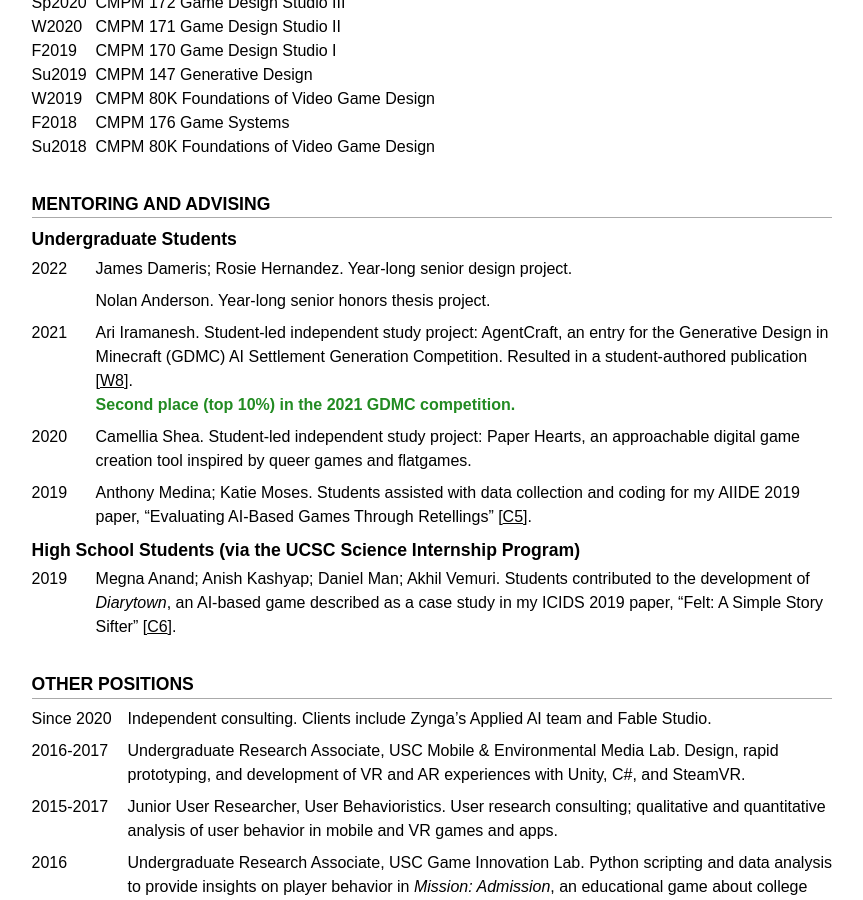
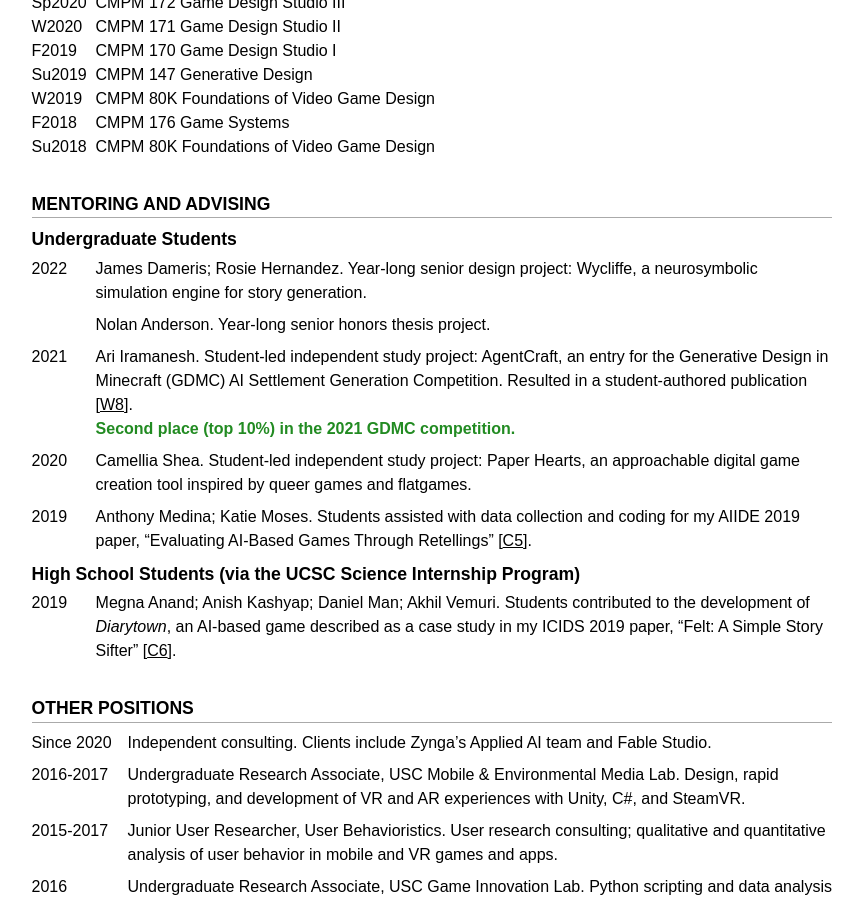
Before and after one commit to mkremins/mkremins.github.io, a Jekyll site: the page built from cv/index.html, in a window 1280 px wide and 900 px high, scrolled down 7709 px. Shown: the whole window, without its empty margins (208-1071 px from the left). Built offline with Jekyll 4.4.1, drawn with Linux system fonts in a browser that asks for light colours; some web fonts are replaced.

Commit message:
Further describe current undergrad project in CV

```diff
--- a/cv/index.html
+++ b/cv/index.html
@@ -337,7 +337,7 @@ layout: null
       <h3>Undergraduate Students</h3>
       <div class="dated-entry">
         <div class="dated-date">2022</div>
-        <div class="dated-content">James Dameris; Rosie Hernandez. Year-long senior design project.</div>
+        <div class="dated-content">James Dameris; Rosie Hernandez. Year-long senior design project: Wycliffe, a neurosymbolic simulation engine for story generation.</div>
       </div>
       <div class="dated-entry">
         <div class="dated-date"></div>
```
